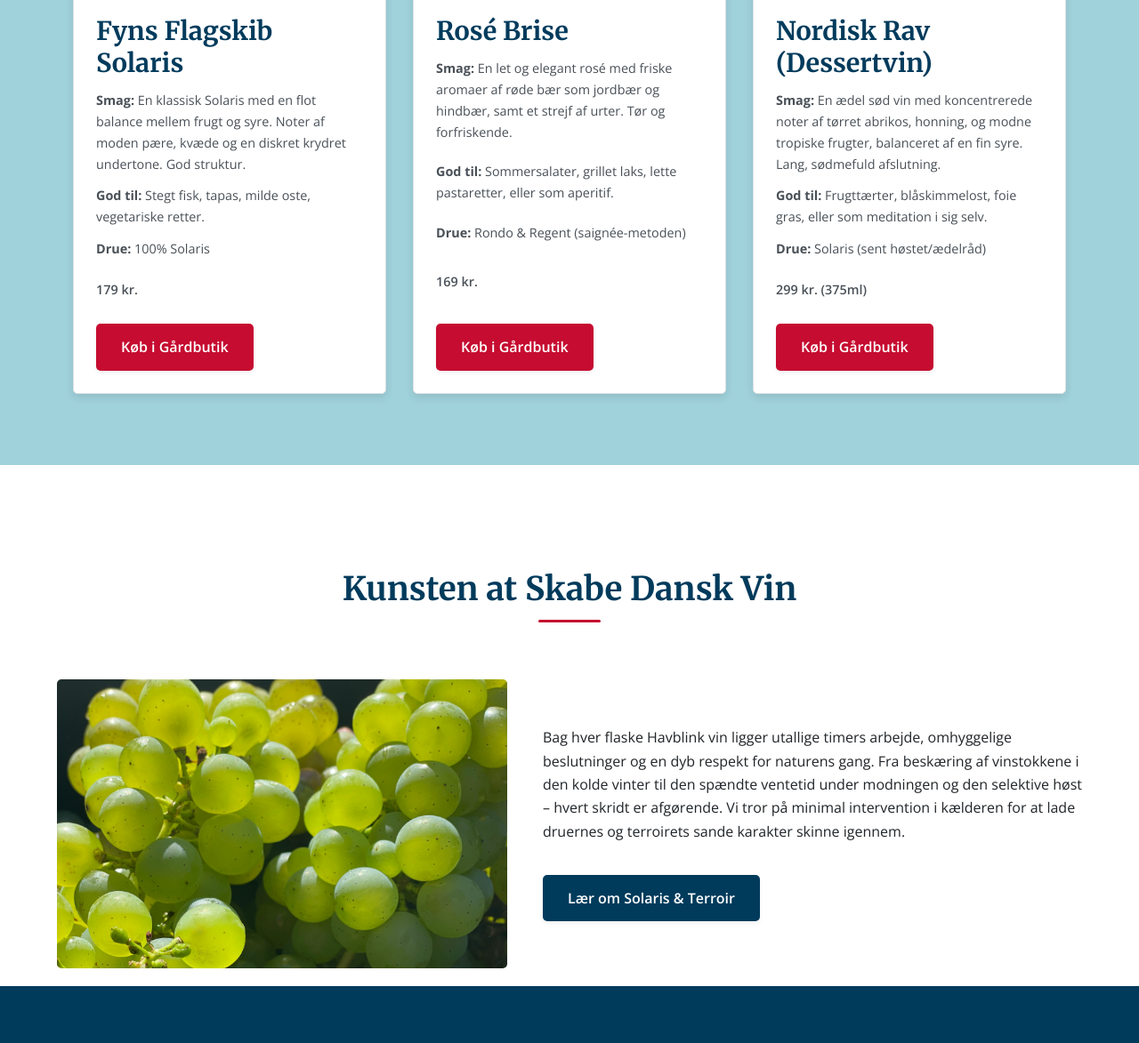
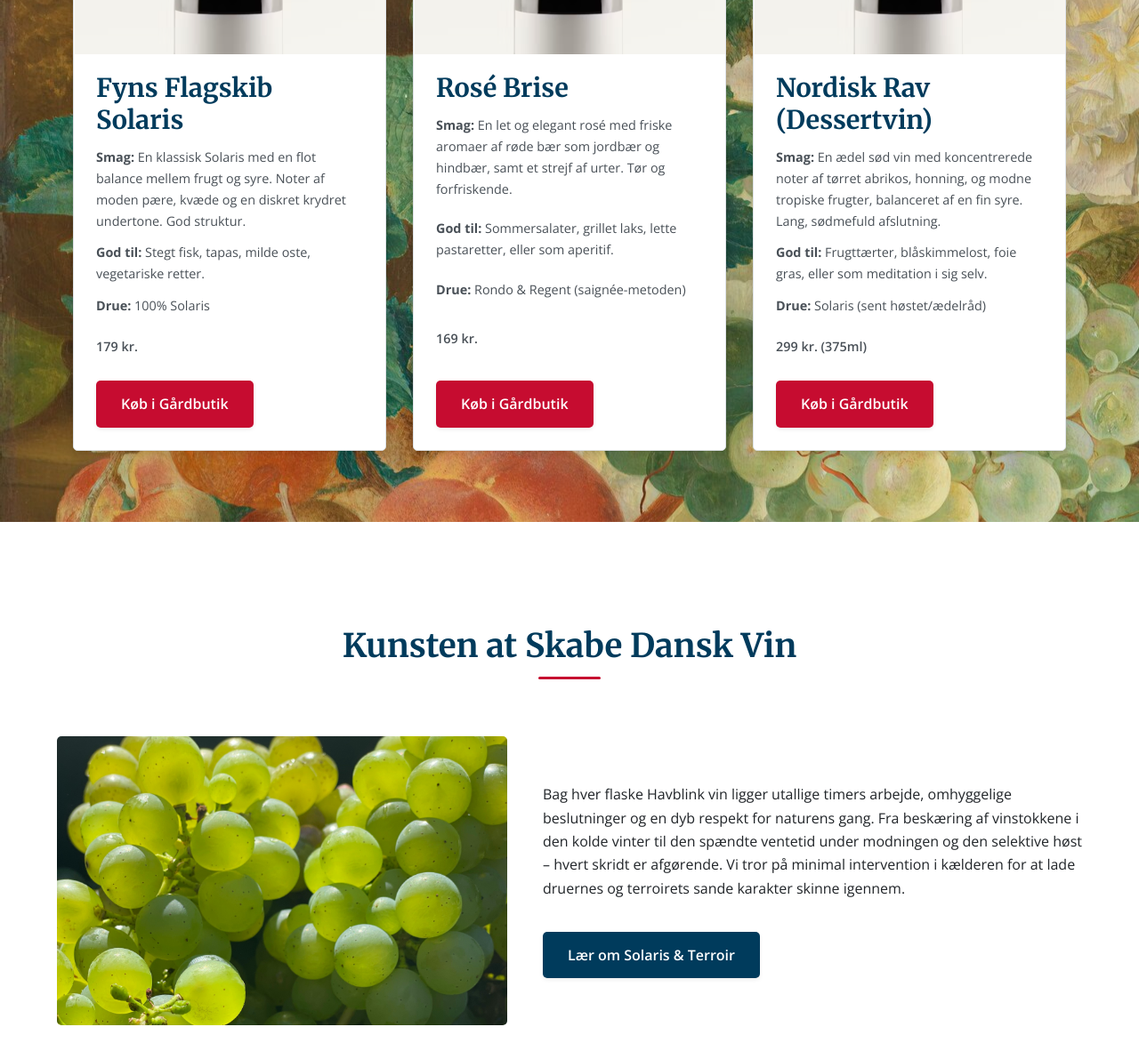
Before and after one commit to knnthhnsn/Havblink, a plain HTML site: page vine.html in a window 1280 px wide. Shown: the part 1586-2759 px from the top of the page at 89% size. Drawn offline with nearby package versions, Linux system fonts and the light colour scheme.

Commit message:
Update vine.html

```diff
--- a/vine.html
+++ b/vine.html
@@ -29,7 +29,7 @@
     </header>
 
     <main>
-        <section id="vin-intro" class="container">
+        <section id="vin-intro" class="container-section">
             <h1 class="section-title">Vores Udvalg af Karakterfulde Vine</h1>
             <p style="text-align: center; max-width: 800px; margin: 0 auto 40px auto;">Hver flaske fra Havblink er et lille stykke af Danmark – en fortælling om sol, vind, havgus og den frugtbare sydfynske jord. Vi inviterer dig til at udforske vores omhyggeligt kuraterede sortiment, hvor tradition møder innovation, og hvor hver dråbe er skabt med passion og respekt for naturen.</p>
             <div style="text-align: center; margin-bottom: 50px; display: flex; flex-wrap: wrap; justify-content: center; gap: 10px;">
@@ -40,7 +40,7 @@
             </div>
         </section>
 
-        <section id="vin-katalog" class="alternate-bg">
+        <section id="vin-katalog" class="alternate-bg" style="background-image: url(images/kunst-vinduer-resized.jpg);">
             <div class="container">
                 <div class="card-grid">
                     <article class="card vin-kort" id="dannebrog-reserve">
@@ -130,7 +130,7 @@
             </div>
         </section>
 
-        <section id="vinfilosofi-teaser" class="container">
+        <section id="vinfilosofi-teaser" class="container-section">
             <h2 class="section-title">Kunsten at Skabe Dansk Vin</h2>
             <div style="display: flex; flex-wrap: wrap; align-items: center; gap: 30px 40px;">
                 <div style="flex: 1 1 300px;">
```
